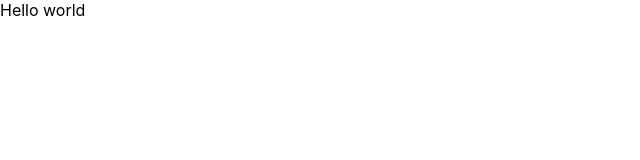
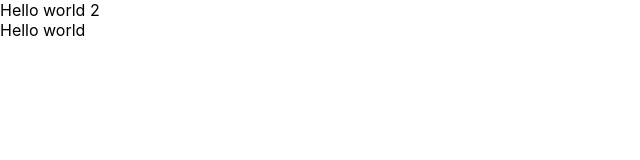
Before and after one commit to itscharlieliu/budger, a React (Create React App) app: page / in a window 1280 px wide. Shown: the top 160 px of the page, without its empty margins (0-640 px from the left). Built offline with nearby package versions, Linux system fonts and the light colour scheme; the HTML template or start-up script is replaced by a standard one.

Commit message:
Added header and styled components

```diff
--- a/package.json
+++ b/package.json
@@ -10,9 +10,11 @@
     "@types/node": "^12.0.0",
     "@types/react": "^16.9.0",
     "@types/react-dom": "^16.9.0",
+    "@types/styled-components": "^5.1.0",
     "react": "^16.13.1",
     "react-dom": "^16.13.1",
     "react-scripts": "3.4.1",
+    "styled-components": "^5.1.0",
     "typescript": "~3.7.2"
   },
   "devDependencies": {
--- a/src/App.tsx
+++ b/src/App.tsx
@@ -1,10 +1,18 @@
 import React from "react";
+import Header from "./common/components/Header";
+import styled from "styled-components";
+
+const AppContainer = styled.div`
+  width: 100vw;
+  height: 100vh;
+`;
 
 function App() {
   return (
-    <div>
+    <AppContainer>
+      <Header />
       Hello world
-    </div>
+    </AppContainer>
   );
 }
 
--- /dev/null
+++ b/src/common/components/Header.tsx
@@ -0,0 +1,7 @@
+import React from "react";
+
+const Header = (): JSX.Element => {
+  return <div>Hello world 2</div>;
+};
+
+export default Header;
```
Also changed, not shown: 1 other file (tests, documents, lock files or other folders).
